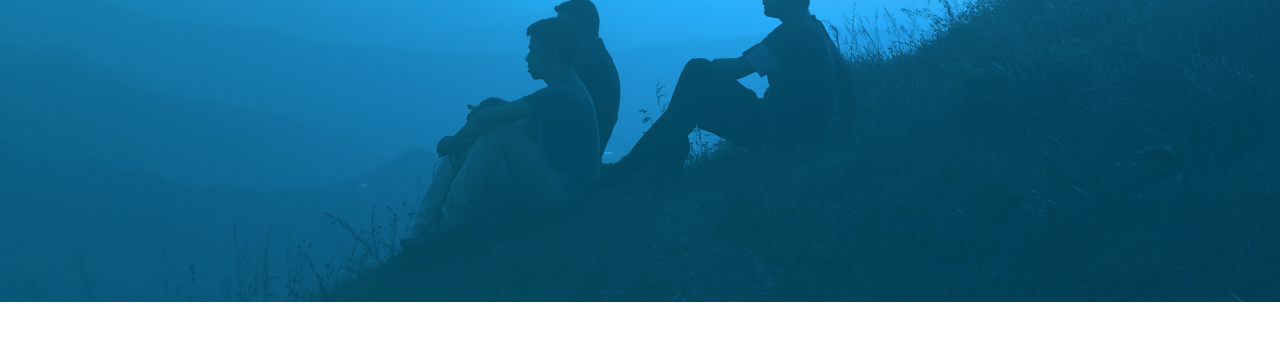
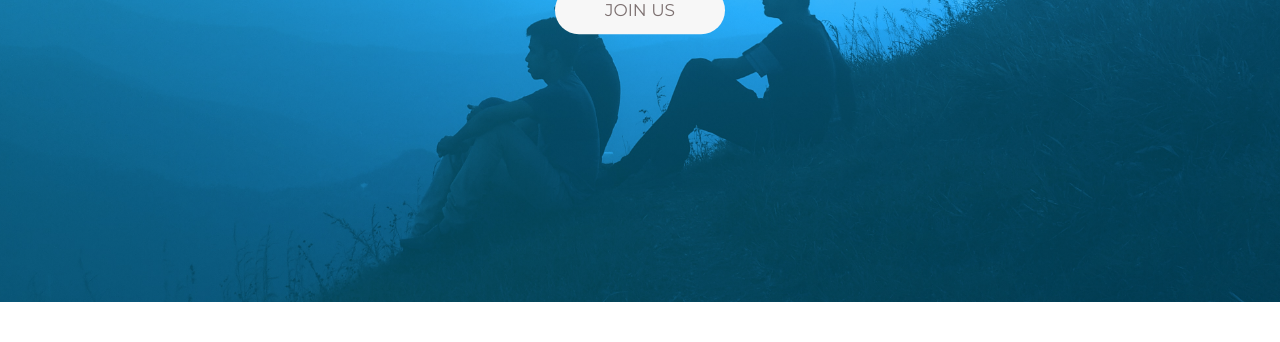
Before and after one commit to KosmicArts/Pyromania-2.0, a plain HTML site: page index.html in a window 1280 px wide. Shown: the part 458-800 px from the top of the page. Drawn offline with Linux system fonts and the light colour scheme.

Commit message:
create main button
added hero button styles and animation

```diff
--- a/index.html
+++ b/index.html
@@ -21,10 +21,10 @@
                 <h1 class="header_primary">
                     <span class="header_primary_main">Hellraising in the Modern Era</span>
                     <span class="header_primary_sub">Usher in a New Age of Fire</span>
+
+                    <a href="#" class="btn btn_white">Join Us</a>
                 </h1>
             </div>
-
-            <a href="#" class="btn btn_white">Join Us</a>
         </header>
 
         <!-- <main>
--- /dev/null
+++ b/sass/components/_button.scss
@@ -0,0 +1,29 @@
+.btn{
+    &:link,
+    &:visited{
+        text-decoration: none;
+        text-transform: uppercase;
+        display: inline-block;
+        padding: 1rem 5rem;
+        transition: all .2s;
+
+        &:hover{
+            transform: translateY(-.7rem);
+            box-shadow: 0 1rem 2rem rgba(0,0,0,.2);
+        }
+
+        &:active{
+            transform: translateY(0rem);
+            box-shadow: 0 .5rem 1rem rgba(0,0,0,.2);
+        }
+    }
+}
+
+.btn_white{
+    color: $color-lightGrey-1;
+    background-color: $color-white-1;
+    border-radius: 3rem;
+    font-weight: 400;
+    font-size: 1.7rem;
+
+}
--- a/sass/layout/_header.scss
+++ b/sass/layout/_header.scss
@@ -23,6 +23,7 @@ header{
 
     .heroText_box{
         position: absolute;
+        text-align: center;
         top: 45%;
         left: 50%;
         transform: translate(-50%, -50%);
@@ -45,6 +46,7 @@ header{
                 font-weight: 400;
                 font-size: 2.5rem;
                 text-align: center;
+                margin-bottom: 4rem;
 
             }
         }
--- a/sass/main.scss
+++ b/sass/main.scss
@@ -1,6 +1,7 @@
 @import "./base/typography";
 @import "./abstracts/variables";
 @import "./layout/header";
+@import "./components/button";
 
 
 //================================================
```
Also changed, not shown: sass/main.css, 1 other file.
